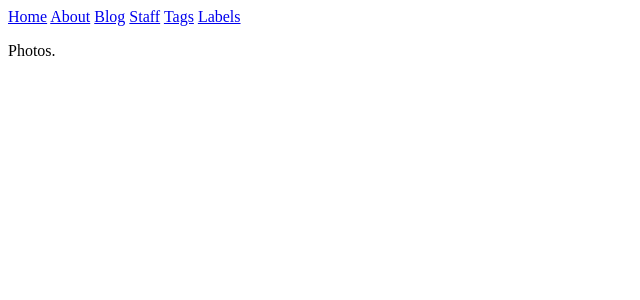
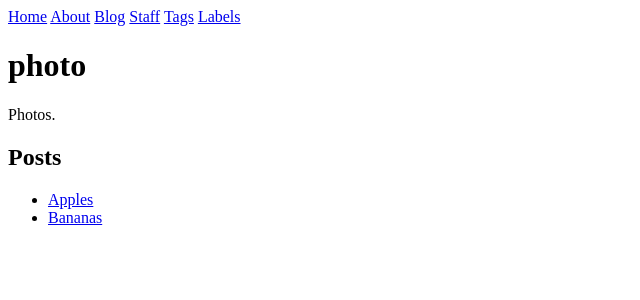
Before and after one commit to zeljkofilipin/jekyll, a Jekyll site: the page built from _labels/photo.md, in a window 1280 px wide. Shown: the top 300 px of the page, without its empty margins (0-640 px from the left). Built offline with Jekyll 4.4.1, drawn with Linux system fonts in a browser that asks for light colours.

Commit message:
A working "labels" collection 🥳

```diff
--- a/_config.yml
+++ b/_config.yml
@@ -12,6 +12,11 @@ defaults:
       layout: "author"
   - scope:
       path: ""
+      type: "labels"
+    values:
+      layout: "label"
+  - scope:
+      path: ""
       type: "posts"
     values:
       layout: "post"
--- /dev/null
+++ b/_layouts/label.html
@@ -0,0 +1,14 @@
+---
+layout: default
+---
+<h1>{{ page.name }}</h1>
+
+{{ content }}
+
+<h2>Posts</h2>
+<ul>
+  {% assign filtered_posts = site.posts | where: 'labels', page.name %}
+  {% for post in filtered_posts %}
+    <li><a href="{{ post.url }}">{{ post.title }}</a></li>
+  {% endfor %}
+</ul>
```
Also changed, not shown: _posts/2018-08-20-bananas.md (+1 -1 lines), _posts/2018-08-21-apples.md (+1 -1 lines), _posts/2018-08-22-kiwifruit.md (+1 -1 lines).
